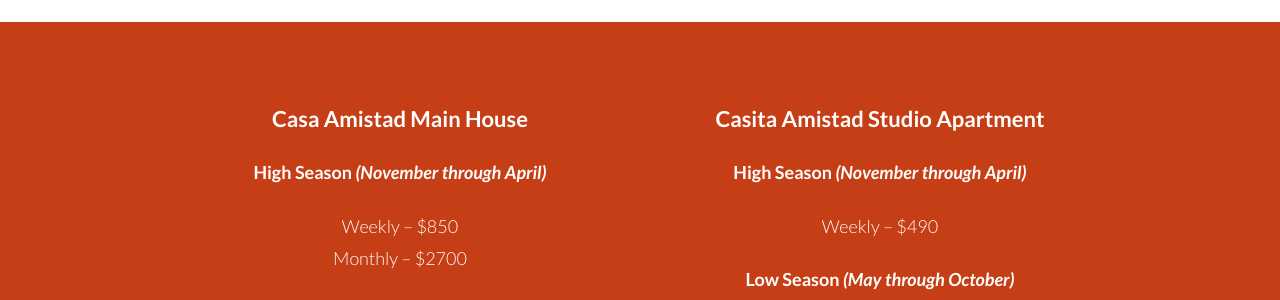
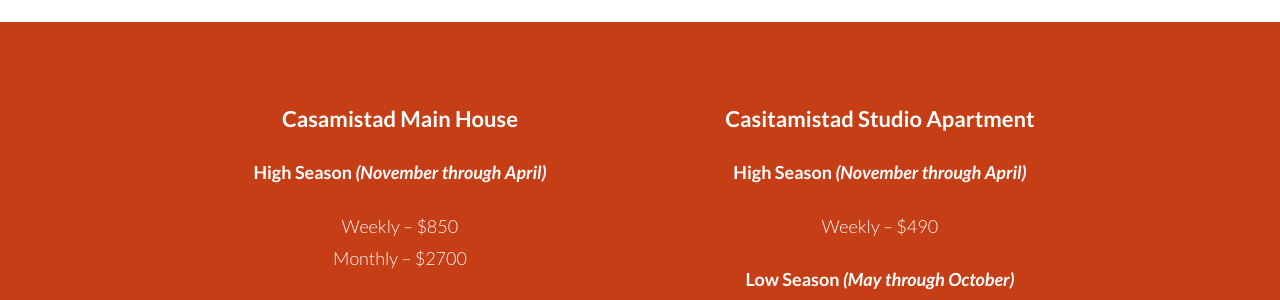
Before and after one commit to natatat/casa-amistad, a Jekyll site: the page built from rates.markdown, in a window 1280 px wide and 1030 px high. Shown: the part 395-695 px from the top of the window. Built offline with Jekyll 4.4.1, drawn with Linux system fonts in a browser that asks for light colours; nearby versions of some CDN libraries.

Commit message:
Updated Rates

```diff
--- a/rates.markdown
+++ b/rates.markdown
@@ -6,7 +6,7 @@ class: rates
 
 <div class="row">
 <div class="col-6">
-<h3>Casa Amistad Main House</h3>
+<h3>Casamistad Main House</h3>
 
 <h4>High Season <em>(November through April)</em></h4>
 
@@ -20,7 +20,7 @@ Monthly – $1800</p>
 </div>
 
 <div class="col-6">
-<h3>Casita Amistad Studio Apartment</h3>
+<h3>Casitamistad Studio Apartment</h3>
 
 <h4>High Season <em>(November through April)</em></h4>
 
```
